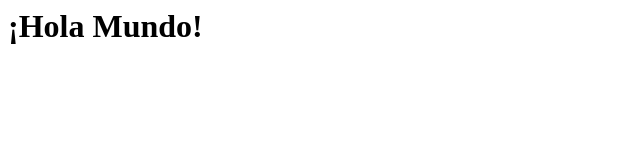
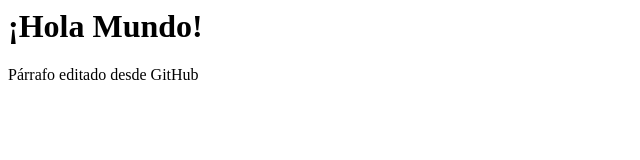
Before and after one commit to cargarma/test-web, a plain HTML site: page index.html in a window 1280 px wide. Shown: the whole page, without its empty margins (0-640 px from the left). Drawn offline with Linux system fonts and the light colour scheme.

Commit message:
Nuevo párrafo desde GitHub

```diff
--- a/index.html
+++ b/index.html
@@ -4,5 +4,6 @@
 </head>
 <body>
 	<h1>¡Hola Mundo!</h1>
+	<p>Párrafo editado desde GitHub</p>
 </body>
 </html>
```
